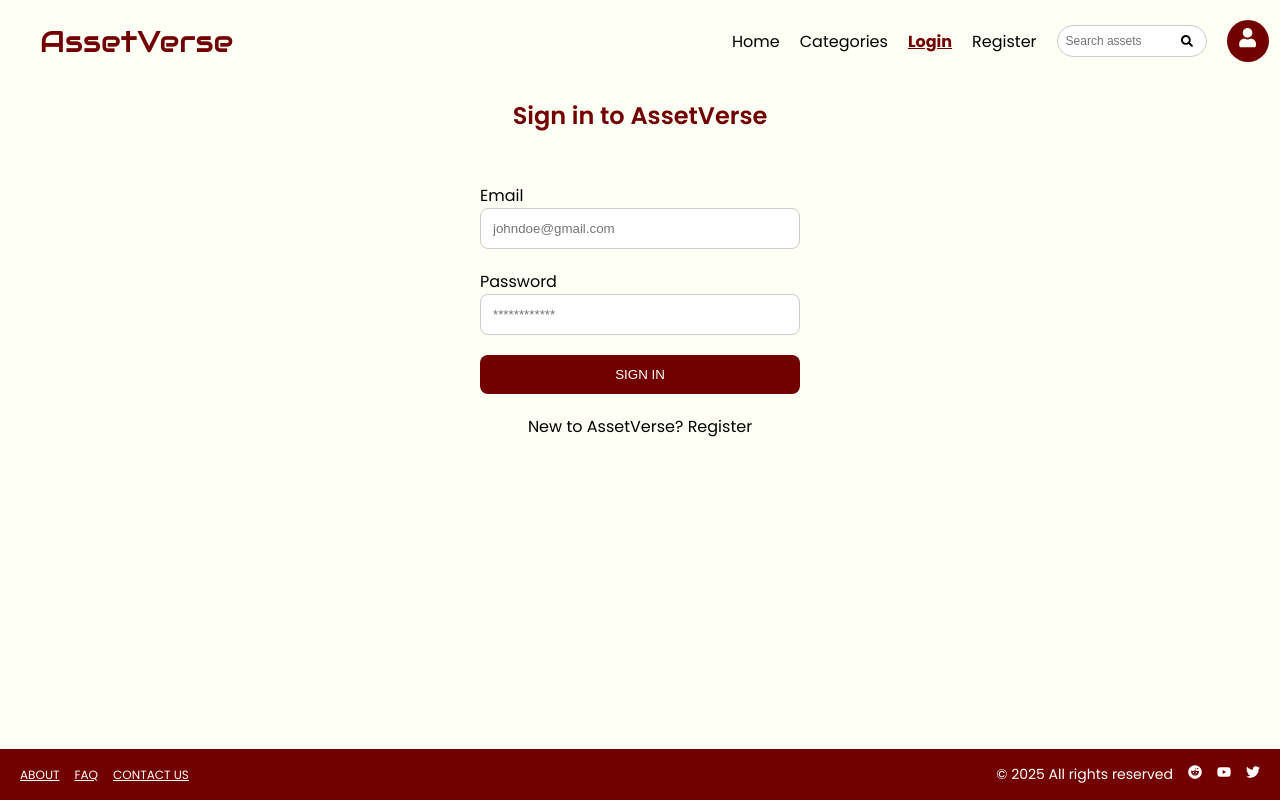
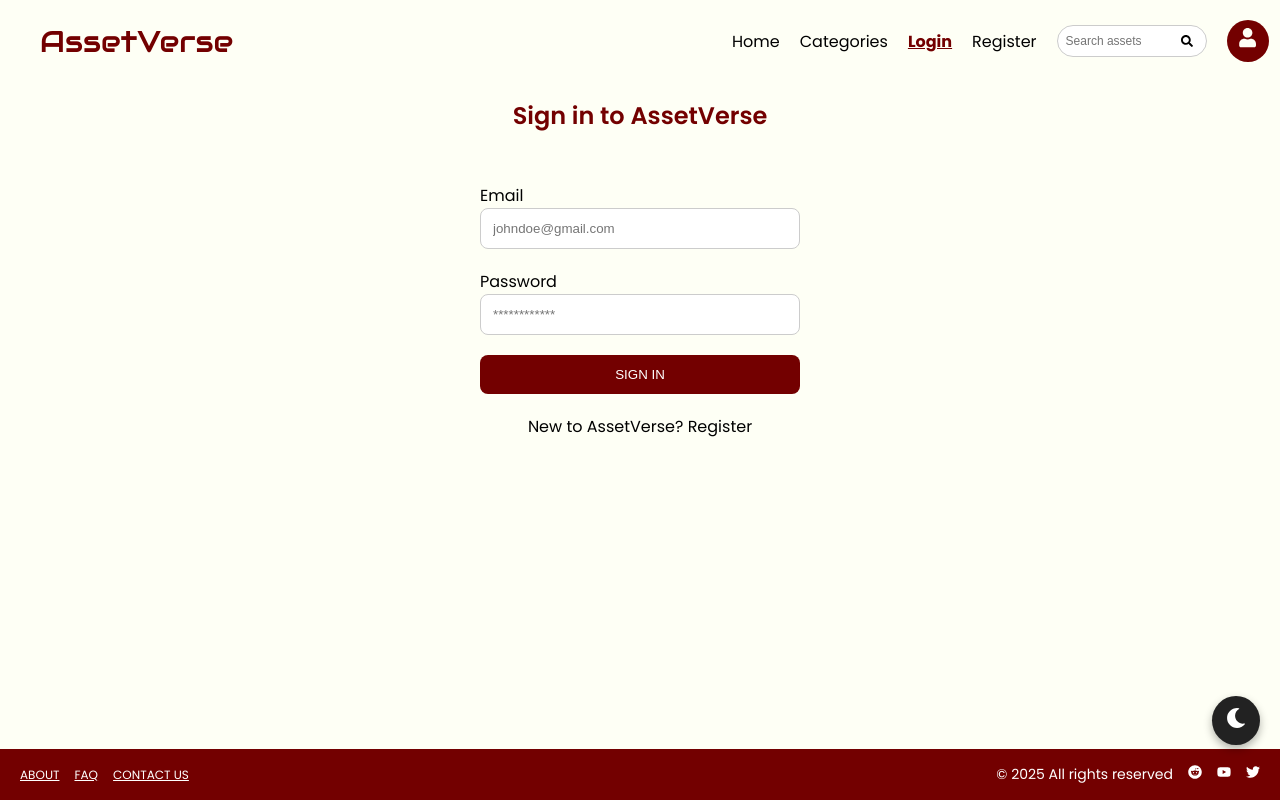
Before and after one commit to alexvalmu/assetVerse, a React (Create React App) app in the folder frontend/: page /login in a window 1280 px wide. Built offline with nearby package versions, Linux system fonts and the light colour scheme.

Commit message:
modo oscuro

```diff
--- a/frontend/src/App.js
+++ b/frontend/src/App.js
@@ -11,6 +11,7 @@ import Upload from './pages/Upload';
 import SingleAsset from './pages/SingleAsset';
 import EditProfile from './pages/EditProfile';
 import Categories from './pages/Categories';
+import BotonModo from './components/BotonModo';
 
 import { useEffect } from "react";
 
@@ -34,6 +35,7 @@ function App() {
               <Route path="/favorites/:assetId" element={<Profile />} />
             </Routes>
           </div>
+          <BotonModo />
           <Footer />
         </div>
       </Router>
--- /dev/null
+++ b/frontend/src/components/BotonModo.jsx
@@ -0,0 +1,49 @@
+import { useEffect, useState } from 'react';
+import {FaSun, FaMoon} from 'react-icons/fa';
+function BotonModo() {
+    const [modoOscuro, setModoOscuro] = useState(() => {
+        return localStorage.getItem('modo') === 'oscuro';
+    });
+
+   useEffect(() => {
+    if (modoOscuro) {
+        document.body.classList.add('modo-oscuro');
+        document.documentElement.classList.add('modo-oscuro');  // <-- Esto
+        localStorage.setItem('modo', 'oscuro');
+    } else {
+        document.body.classList.remove('modo-oscuro');
+        document.documentElement.classList.remove('modo-oscuro');  // <-- Esto
+        localStorage.setItem('modo', 'claro');
+    }
+}, [modoOscuro]);
+
+    const alternarModo = () => {
+        setModoOscuro(!modoOscuro);
+    };
+
+    return (
+        <button
+            onClick={alternarModo}
+            style={{
+                position: 'fixed',
+                bottom: '55px',
+                right: '20px',
+                zIndex: 9999,
+                padding: '12px 14px',
+                borderRadius: '50%',
+                backgroundColor: modoOscuro ? '#fff' : '#222',
+                color: modoOscuro ? '#000' : '#fff',
+                fontSize: '20px',
+                boxShadow: '0 4px 8px rgba(0,0,0,0.3)',
+                border: 'none',
+                cursor: 'pointer',
+                transition: 'all 0.3s ease'
+            }}
+            title={`Cambiar a modo ${modoOscuro ? 'claro' : 'oscuro'}`}
+        >
+            {modoOscuro ? <FaSun/> : <FaMoon/>}
+        </button>
+    );
+}
+
+export default BotonModo;
--- a/frontend/src/index.css
+++ b/frontend/src/index.css
@@ -10,7 +10,17 @@
   --black: #000000;
   --gris: #cccccc;
 }
-
+.modo-oscuro {
+  --primario: #ae7171;      /* Rojo claro para contraste con fondo oscuro */
+  --fondo: #2c2c2c;         /* Fondo principal oscuro */
+  --secundario: #b5b5b5;    /* Rosa claro para detalles */
+  --white: #ffffff;         /* Blanco suavizado para no ser muy brillante */
+  --black: #ffffff;         /* Mantén el negro */
+  --gris: #666666;          /* Gris más oscuro para texto secundario o bordes */
+}
+.modo-oscuro, .modo-oscuro html {
+  background-color: var(--fondo) !important;
+}
 * {
   margin: 0;
   padding: 0;
@@ -232,6 +242,7 @@ section.heading {
     text-align: left;
     margin-left: 1.8em;
     margin-top: 1em;
+    color: var(--black);
   }
 }
 
@@ -377,7 +388,7 @@ footer {
   .controls>button {
     background-color: var(--white);
     border: 1px solid var(--primario);
-    color: var(--black);
+    color: black;
 
     &:hover {
       background-color: var(--primario);
@@ -564,7 +575,7 @@ footer {
   right: 0;
   bottom: 0;
   left: 0;
-  background-color: var(--black);
+  background-color: rgba(0, 0, 0, 0.5);
   z-index: 5000;
   display: flex;
   justify-content: center;
@@ -575,7 +586,7 @@ footer {
   width: 64px;
   height: 64px;
   border: 8px solid;
-  border-color: var(--black) transparent #555 transparent;
+  border-color: black transparent #555 transparent;
   border-radius: 50%;
   animation: spin 1.2s linear infinite;
 }
--- a/frontend/src/index.js
+++ b/frontend/src/index.js
@@ -4,8 +4,6 @@ import { Provider } from 'react-redux';
 import { store } from './app/store';
 import App from './App';
 import reportWebVitals from './reportWebVitals';
-import './index.css';
-import './singlestyle.css';
 
 const container = document.getElementById('root');
 const root = createRoot(container);
--- a/frontend/src/indexOscuro.css
+++ b/frontend/src/indexOscuro.css
@@ -1,6 +1,6 @@
 @import url('./index.css');
 
-:root.dark-mode {
+.modo-oscuro {
   --primario: #FF9999;      /* Rojo claro para contraste con fondo oscuro */
   --fondo: #1A1A1A;         /* Fondo principal oscuro */
   --secundario: #FFCCCC;    /* Rosa claro para detalles */
--- a/frontend/src/pages/SingleAsset.jsx
+++ b/frontend/src/pages/SingleAsset.jsx
@@ -13,6 +13,7 @@ import { addFavorite, removeFavorite } from "../features/auth/authSlice";
 import TagList from "../components/TagList";
 import CommentForm from "../components/CommentForm";
 import JSZip from "jszip";
+import "../singlestyle.css";
 import { saveAs } from "file-saver";
 function SingleAsset() {
     const { id: assetId } = useParams();
--- a/frontend/src/singlestyle.css
+++ b/frontend/src/singlestyle.css
@@ -1,5 +1,12 @@
 @import url('./index.css');
-
+.modo-oscuro {
+  --primario: #ae7171;      /* Rojo claro para contraste con fondo oscuro */
+  --fondo: #2c2c2c;         /* Fondo principal oscuro */
+  --secundario: #b5b5b5;    /* Rosa claro para detalles */
+  --white: #ffffff;         /* Blanco suavizado para no ser muy brillante */
+  --black: #ffffff;         /* Mantén el negro */
+  --gris: #666666;          /* Gris más oscuro para texto secundario o bordes */
+}
 .single-asset {
   display: flex;
   gap: 2rem;
@@ -90,6 +97,7 @@
   p {
     font-size: 1.2rem;
     margin-bottom: 1rem;
+    color: var(--black);
   }
 
   .asset-rating {
@@ -103,6 +111,7 @@
       margin-top: .7em;
       font-size: 1.5rem;
       align-self: center;
+      color: var(--black);
     }
 
     button {
@@ -344,6 +353,7 @@
 
   .asset-rating>p {
     font-size: 1.2rem;
+    color:var(--black);
   }
 
   .asset-rating button {
```
